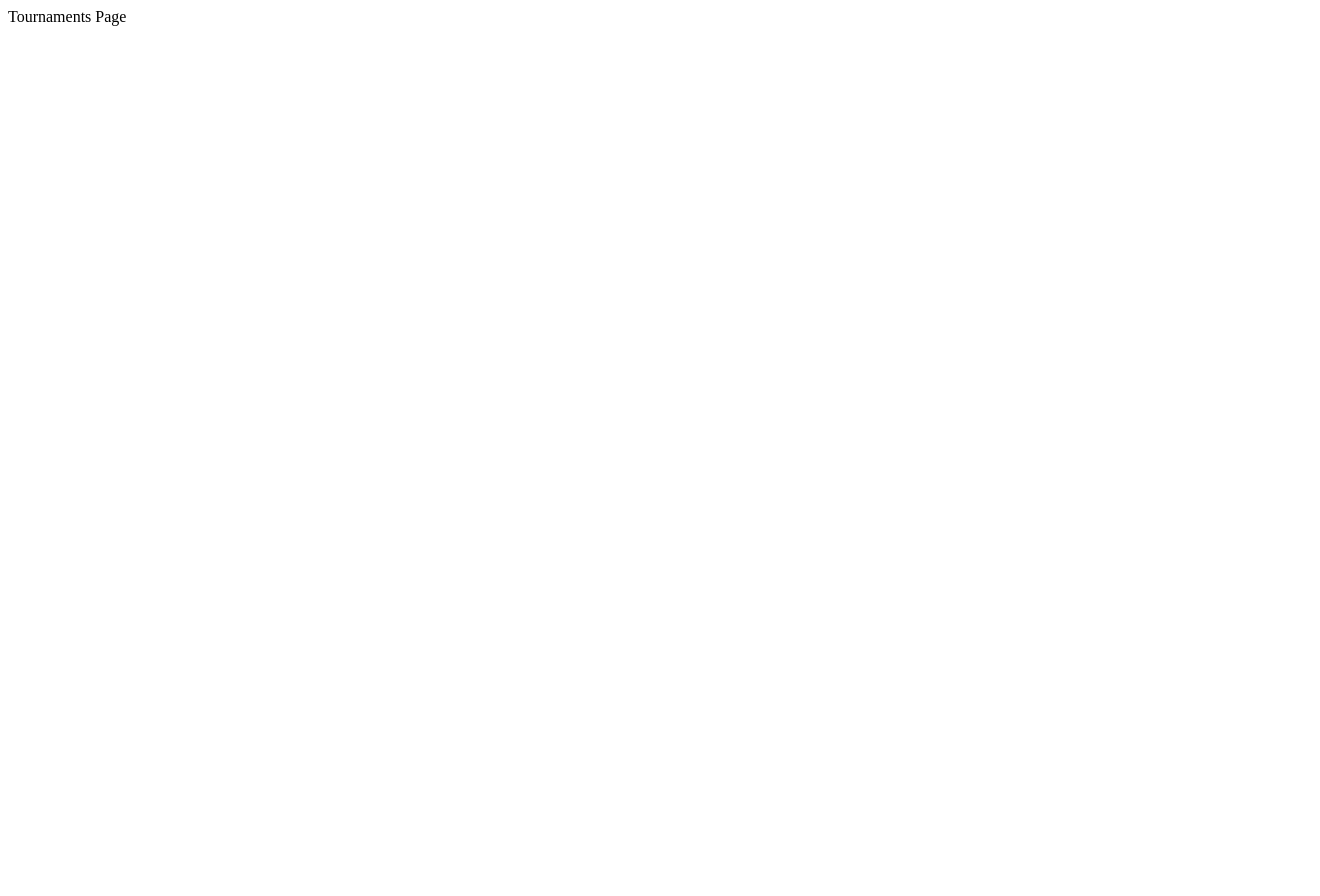
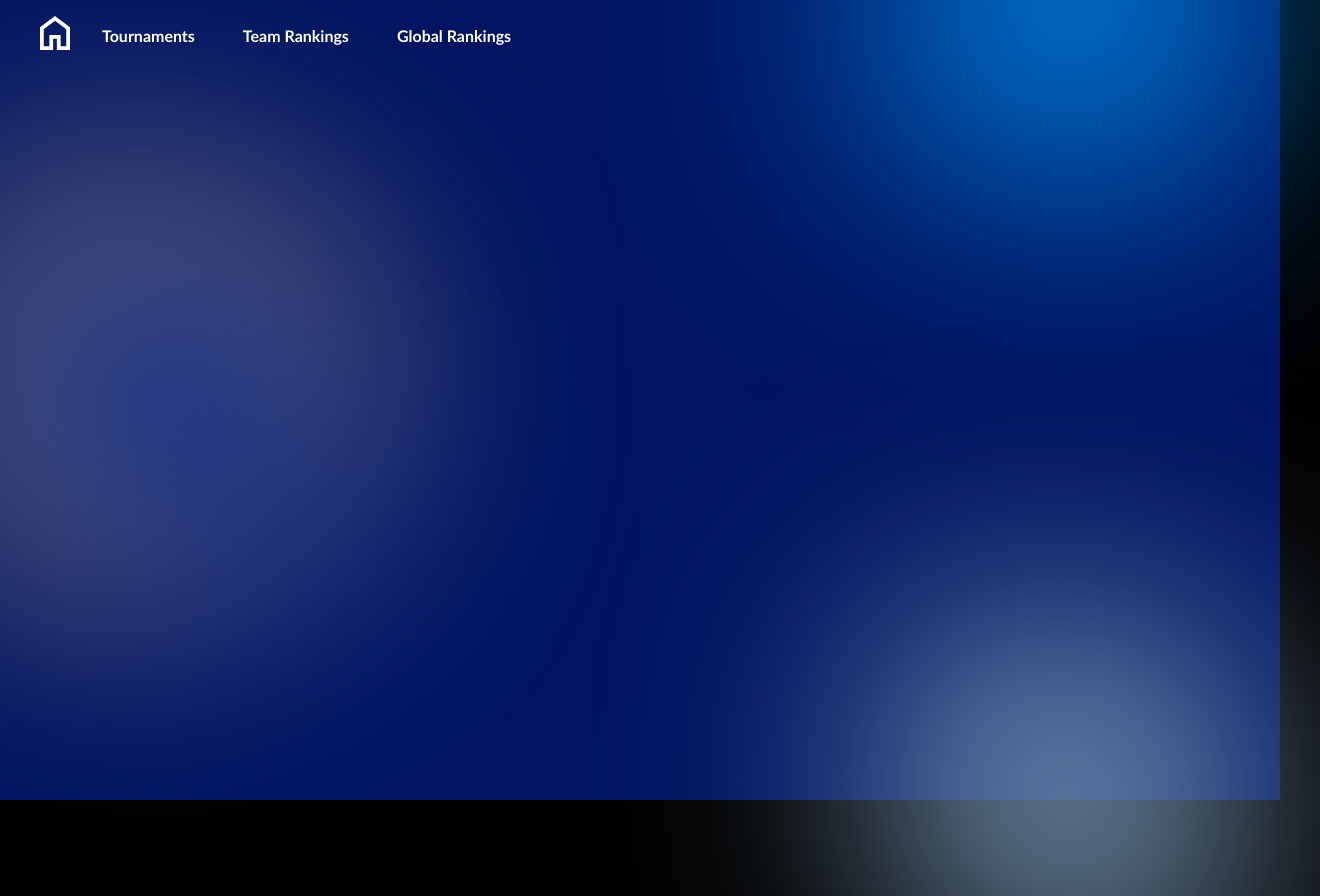
Before and after one commit to herropaul/globalpowerranking, a Next.js app: page /tournaments in a window 1280 px wide. Shown: the top 896 px of the page, 1320 px wide, since content can reach past the window. Before the commit the page ends 800 px from the top, so only its background shows below. Built offline with nearby package versions, Linux system fonts and the light colour scheme.

Commit message:
setting up tournaments page template

```diff
--- a/src/app/page.tsx
+++ b/src/app/page.tsx
@@ -3,7 +3,7 @@ import Image from "next/image";
 import { motion, AnimatePresence } from "framer-motion";
 import { useState, useEffect } from "react";
 import Link from "next/link";
-import Navbar from "./components/Navbar";
+import Navbar from "../components/Navbar";
 
 const imageStyle = {
   opacity: 0.9,
--- /dev/null
+++ b/src/app/tournaments/page.tsx
@@ -0,0 +1,68 @@
+"use client";
+import Head from "next/head";
+import Navbar from "@/components/Navbar";
+import { AnimatedBlob } from "@/components/AnimatedBlob";
+import React, { useState, useEffect } from "react";
+
+export default function Tournaments() {
+  const [isClient, setIsClient] = useState<boolean>(false);
+
+  useEffect(() => {
+    setIsClient(true);
+  }, []);
+  return (
+    <div
+      className="flex flex-col min-h-screen w-full relative z-0"
+      style={{ backgroundColor: "#011562" }}
+    >
+      <Head>
+        <title>Tournaments</title>
+      </Head>
+
+      <Navbar />
+
+      {isClient ? (
+        <div className="items-center justify-center">
+          <AnimatedBlob
+            radius={200}
+            duration={20}
+            top={0}
+            left={0}
+            borderRadius="28% 72% 79% 21% / 21% 40% 60% 79%"
+            backgroundColor="#B99D76"
+            clockwise={true}
+          />
+          <AnimatedBlob
+            radius={200}
+            duration={20}
+            top={0}
+            left={window.innerWidth - 384}
+            borderRadius="61% 39% 19% 81% / 72% 40% 60% 28%"
+            backgroundColor="#0080DA"
+            clockwise={false}
+          />
+          <AnimatedBlob
+            radius={200}
+            duration={20}
+            top={window.innerHeight - 384}
+            left={0}
+            borderRadius="61% 39% 19% 81% / 29% 88% 12% 71%"
+            backgroundColor="#00218A"
+            clockwise={false}
+          />
+          <AnimatedBlob
+            radius={200}
+            duration={20}
+            top={window.innerHeight - 384}
+            left={window.innerWidth - 384}
+            borderRadius="29% 71% 19% 81% / 47% 20% 80% 53%"
+            backgroundColor="#7391AF"
+            clockwise={true}
+          />
+        </div>
+      ) : (
+        <div></div>
+      )}
+    </div>
+  );
+}
--- a/src/pages/tournaments.tsx
+++ /dev/null
@@ -1,5 +0,0 @@
-import React from "react";
-
-export default function tournaments() {
-  return <div>Tournaments Page</div>;
-}
```
Also changed, not shown: src/components/AnimatedBlob.tsx (renamed from src/app/components/AnimatedBlob.tsx), src/components/Navbar.tsx (renamed from src/app/components/Navbar.tsx).
